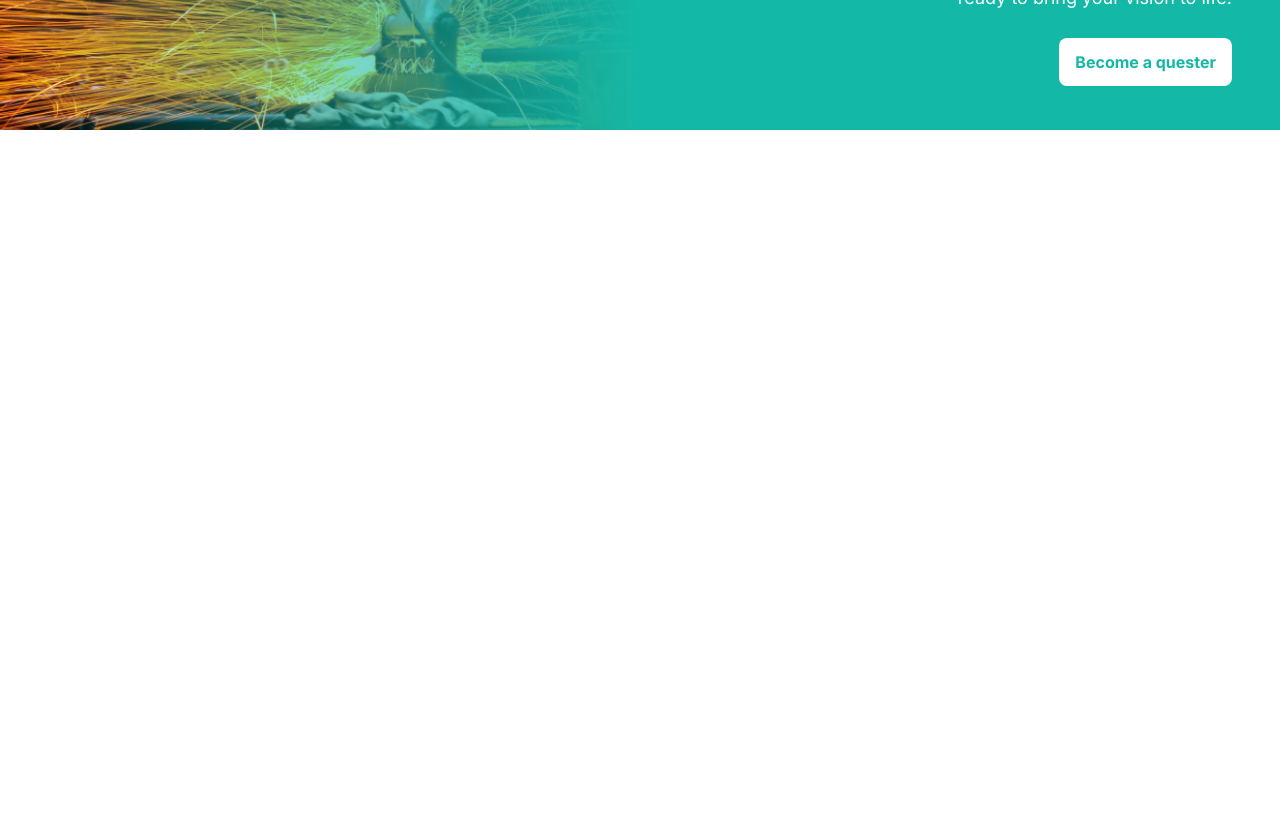
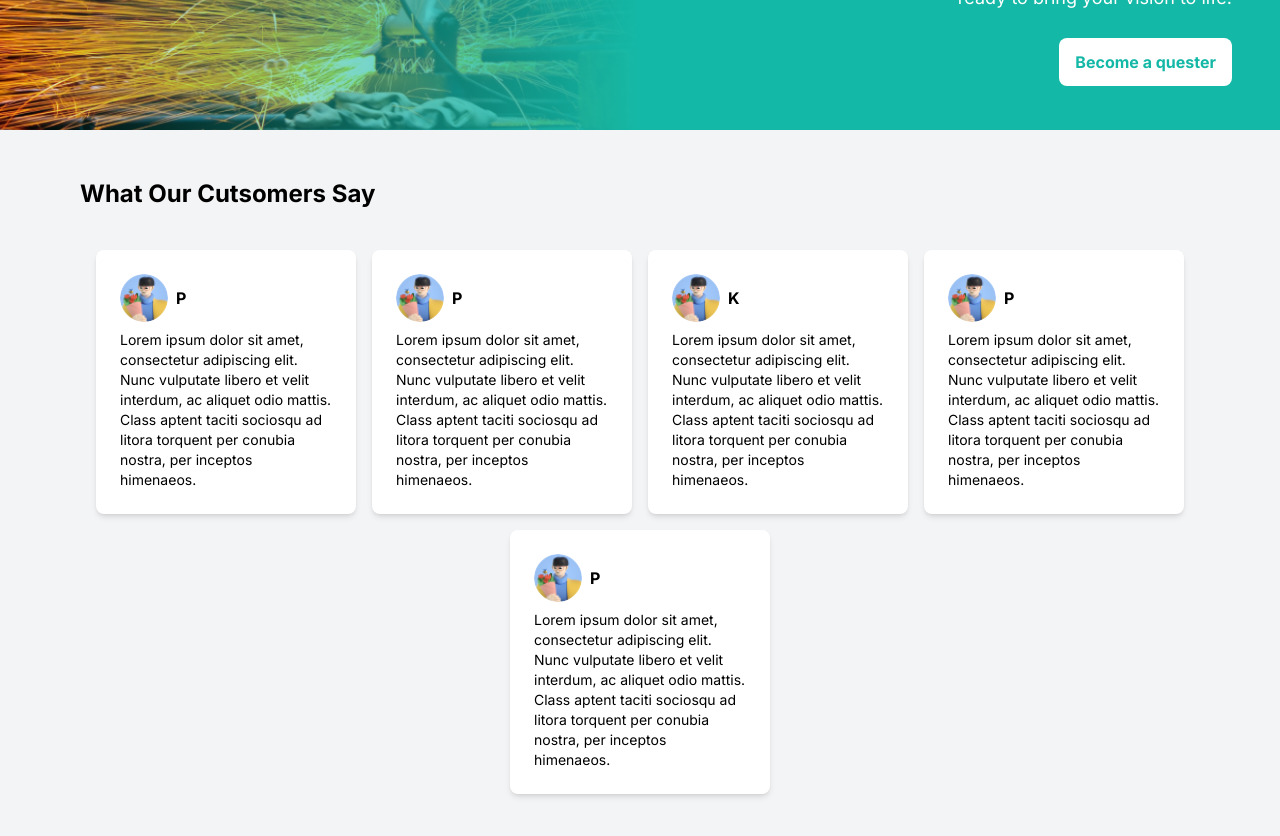
Before and after one commit to Asanda65/QuickQuest_frontend, a Next.js app: page / in a window 1280 px wide. Shown: the part 3260-4096 px from the top of the page. Before the commit the page ends 3390 px from the top, so only its background shows below. Built offline with nearby package versions, Linux system fonts and the light colour scheme.

Commit message:
testimonial-sec

```diff
--- a/src/app/page.tsx
+++ b/src/app/page.tsx
@@ -1,6 +1,7 @@
 import Navbar from "../components/Navbar";
 import RecommendedServices from "../components/RecommendedServices";
 import PopularWorkers from "../components/popularWorkers";
+import Testimonials from "../components/Testimonial";
 
 export default function Home() {
   const services = [
@@ -185,7 +186,7 @@ export default function Home() {
         </div>
       </div>
 
-
+      <Testimonials />
     </>
 
 
--- /dev/null
+++ b/src/components/Testimonial.jsx
@@ -0,0 +1,61 @@
+import React from 'react';
+
+const testimonials = [
+    {
+        id: '2',
+        name: 'P',
+        content: 'Lorem ipsum dolor sit amet, consectetur adipiscing elit. Nunc vulputate libero et velit interdum, ac aliquet odio mattis. Class aptent taciti sociosqu ad litora torquent per conubia nostra, per inceptos himenaeos.',
+        image: '/images/test-prof-1.png',
+
+    },
+    {
+        id: '2',
+        name: 'P',
+        content: 'Lorem ipsum dolor sit amet, consectetur adipiscing elit. Nunc vulputate libero et velit interdum, ac aliquet odio mattis. Class aptent taciti sociosqu ad litora torquent per conubia nostra, per inceptos himenaeos.',
+        image: '/images/test-prof-1.png',
+
+    },
+    {
+        id: '1',
+        name: 'K',
+        content: 'Lorem ipsum dolor sit amet, consectetur adipiscing elit. Nunc vulputate libero et velit interdum, ac aliquet odio mattis. Class aptent taciti sociosqu ad litora torquent per conubia nostra, per inceptos himenaeos.',
+        image: '/images/test-prof-1.png',
+
+    },
+    {
+        id: '2',
+        name: 'P',
+        content: 'Lorem ipsum dolor sit amet, consectetur adipiscing elit. Nunc vulputate libero et velit interdum, ac aliquet odio mattis. Class aptent taciti sociosqu ad litora torquent per conubia nostra, per inceptos himenaeos.',
+        image: '/images/test-prof-1.png',
+
+    },
+    {
+        id: '2',
+        name: 'P',
+        content: 'Lorem ipsum dolor sit amet, consectetur adipiscing elit. Nunc vulputate libero et velit interdum, ac aliquet odio mattis. Class aptent taciti sociosqu ad litora torquent per conubia nostra, per inceptos himenaeos.',
+        image: '/images/test-prof-1.png',
+
+    },
+    // ... other testimonials
+];
+
+export default function Testimonials() {
+    return (
+        <div className="bg-gray-100 py-12 px-4">
+            <h2 className="text-2xl pl-16 font-bold mb-10 text-left text-black">What Our Cutsomers Say</h2>
+            <div className="flex flex-wrap justify-center items-start gap-4">
+                {testimonials.map((testimonial, index) => ( // Updated to use index as key due to duplicate ids
+                    <div key={index} className="rounded-lg p-4 shadow-md p-6 w-64 min-w-[260px] bg-white flex flex-col justify-between"> {/* Adjusted for min-height and layout */}
+                        <div>
+                            <div className="flex items-center space-x-2 mb-2">
+                                <img src={testimonial.image} className="rounded-full w-12 h-12 object-cover" />
+                                <span className="font-bold text-black">{testimonial.name}</span>
+                            </div>
+                            <p className="text-sm text-black">{testimonial.content}</p>
+                        </div>
+                    </div>
+                ))}
+            </div>
+        </div>
+    );
+}
```
Also changed, not shown: public/images/test-prof-1.png (added).
